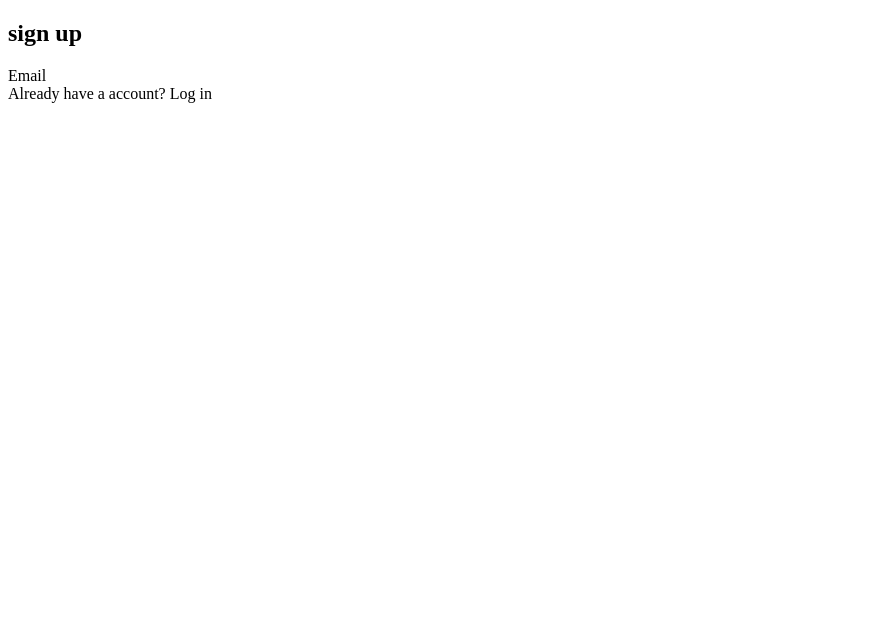
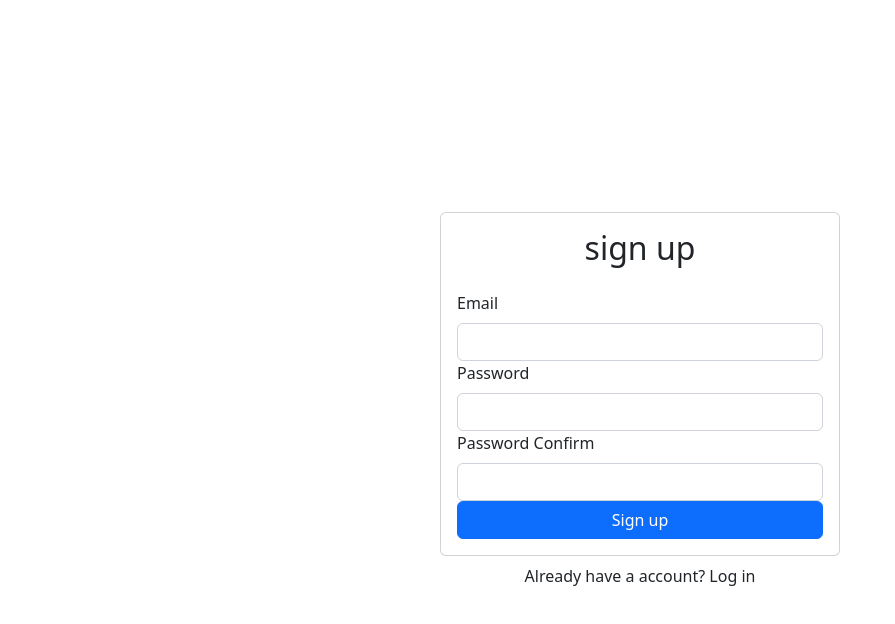
Before and after one commit to sdjkafkasdfhksjadf/resume-and-me, a React (Create React App) app: page /signup in a window 1280 px wide. Shown: the top 624 px of the page, without its empty margins (0-895 px from the left). Built offline with nearby package versions, Linux system fonts and the light colour scheme.

Commit message:
Design of Login page with firebase

```diff
--- a/src/components/App.js
+++ b/src/components/App.js
@@ -1,26 +1,18 @@
 
 import React from "react"
-import { Form , Button, Card} from 'react-bootstrap'
+import Signup from "./Signup";
+import Container from "react-bootstrap/esm/Container";
+
 
 function App() {
   return (
-  <>
-    <Card>
-      <Card.Body>
-        <h2 className="text-center mb-4"> sign up </h2>
-        <Form>
-          <Form.Group id="email">Email</Form.Group>
-        </Form>
-      </Card.Body>
-
-    </Card>
-    <div className=" w-100 text-center mt-2">
-      Already have a account? Log in
-
-
-    </div>
-
-  </>
+    <Container className = "d-flex align-items-center justify-content-center"
+    style={{minHeight: "100vh"}}
+    >
+      <div className="w-100" style={{maxWidth: "400px"}}>
+        <Signup/>
+      </div>
+    </Container>
 
   )
 
--- a/src/components/Signup.js
+++ b/src/components/Signup.js
@@ -1,7 +1,42 @@
-import React from 'react'
+import React, { useRef } from 'react'
+import { Form , Button, Card} from 'react-bootstrap'
+export default function Signup() {
 
-export default function Signup() {
+    const emailRef = useRef()
+    const passwordRef = useRef()
+    const passwordConfirmRef = useRef()
+
   return (
-    <div>Signup</div>
+    <>
+        <Card>
+        <Card.Body>
+            <h2 className="text-center mb-4"> sign up </h2>
+            <Form>
+                <Form.Group id="email">
+                    <Form.Label>Email</Form.Label>
+                    <Form.Control type="email" ref={emailRef} required />
+                </Form.Group>
+
+                <Form.Group id="password">
+                    <Form.Label>Password</Form.Label>
+                    <Form.Control type="password" ref={passwordRef} required />
+                </Form.Group>
+
+                <Form.Group id="password-confirm">
+                    <Form.Label>Password Confirm</Form.Label>
+                    <Form.Control type="password-confirm" ref={passwordConfirmRef} required />
+                </Form.Group>
+
+                <Button className="w-100" type = "submit">
+                    Sign up
+                </Button>
+            </Form>
+        </Card.Body>
+
+        </Card>
+        <div className=" w-100 text-center mt-2">
+        Already have a account? Log in
+        </div>
+    </>
   )
 }
--- a/src/index.js
+++ b/src/index.js
@@ -1,6 +1,7 @@
 import React from 'react';
 import ReactDOM from 'react-dom/client';
 import App from './components/App';
+import "bootstrap/dist/css/bootstrap.min.css"
 
 
 const root = ReactDOM.createRoot(document.getElementById('root'));
```
